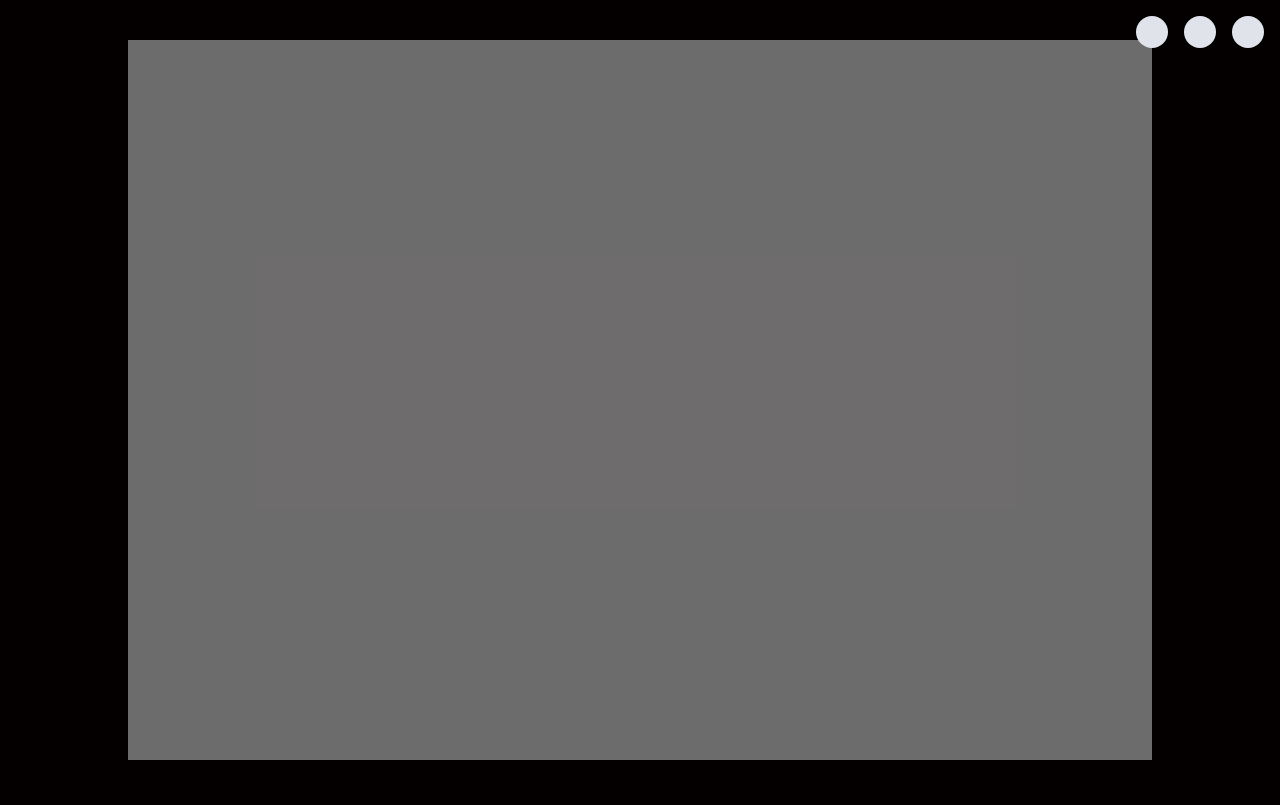
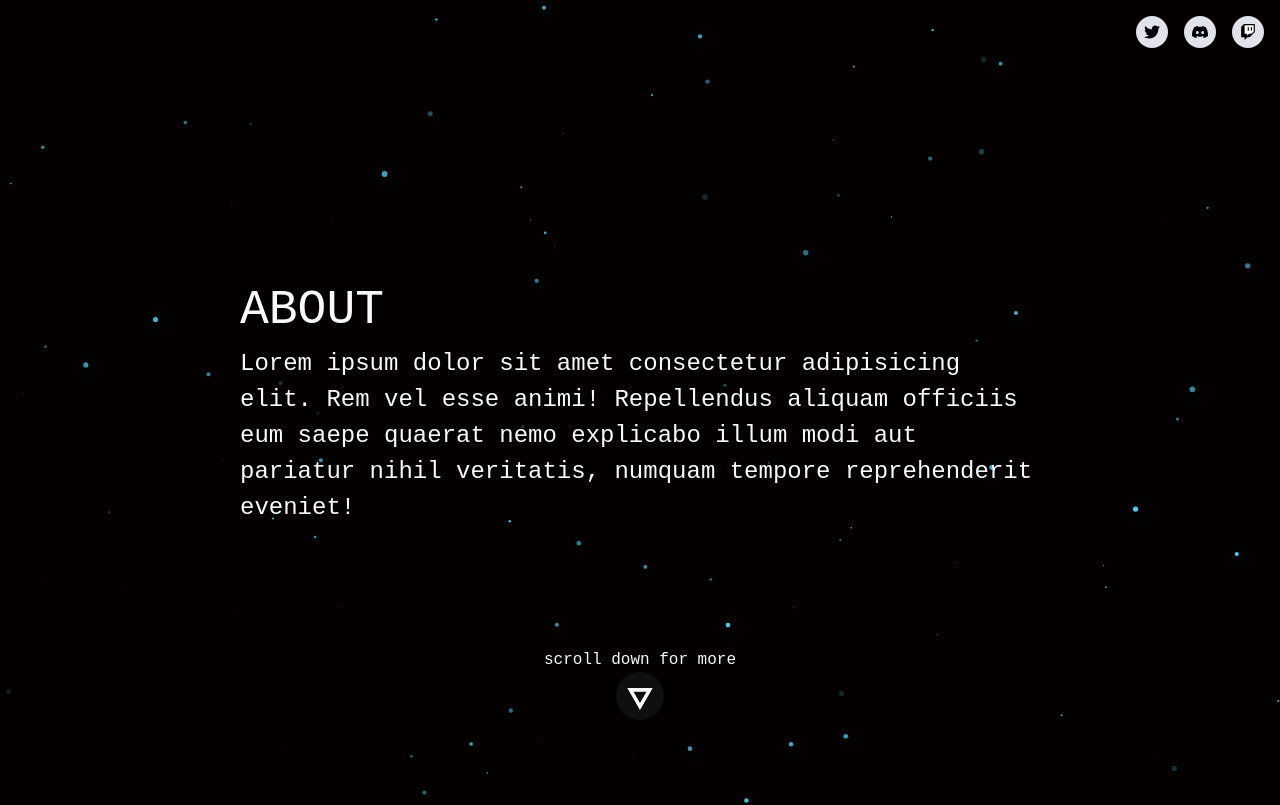
Before and after one commit to Elementals888/riri-web, a website: page pages/portfolio.html in a window 1280 px wide. Shown: the top 805 px of the page. Drawn offline with nearby package versions, Linux system fonts and the light colour scheme; files that its build step writes are made by us from their sources; a web font is replaced by a local one.

Commit message:
fixed merge issues with master

```diff
--- a/pages/portfolio.html
+++ b/pages/portfolio.html
@@ -6,23 +6,69 @@
     <meta http-equiv="X-UA-Compatible" content="IE=edge">
     <meta name="viewport" content="width=device-width, initial-scale=1.0">
     <title>Document</title>
-    <link rel="stylesheet" href="styles/portfolio.css">
-    <script src="scripts/main.js" defer></script>
+    <link rel="preconnect" href="https://fonts.googleapis.com">
+    <link rel="preconnect" href="https://fonts.gstatic.com" crossorigin>
+    <link href="https://fonts.googleapis.com/css2?family=Gruppo&display=swap" rel="stylesheet">
+    <link rel="stylesheet" href="/styles/portfolio.css">
+    <script src="/scripts/main.js" defer></script>
+    <script src="/node_modules/particles.js/particles.js" defer></script>
+    <script src="/scripts/custom-particles.js" defer></script>
 </head>
 
 <body class="bg-board">
- <div class="nav-list flex">
-        <a class="header-link" href=""></a>
-        <a class="header-link" href=""></a>
-        <a class="header-link" href=""></a>
+    <div id="blue-dots"></div>
+    <div class="nav-list flex">
+        <a class="header-link flex justify-center align-center" href=""><svg id="twitter"
+                xmlns="http://www.w3.org/2000/svg" xmlns:xlink="http://www.w3.org/1999/xlink" x="0px" y="0px"
+                viewBox="0 0 248 204">
+                    <path
+                        d="M221.95,51.29c0.15,2.17,0.15,4.34,0.15,6.53c0,66.73-50.8,143.69-143.69,143.69v-0.04
+               C50.97,201.51,24.1,193.65,1,178.83c3.99,0.48,8,0.72,12.02,0.73c22.74,0.02,44.83-7.61,62.72-21.66
+               c-21.61-0.41-40.56-14.5-47.18-35.07c7.57,1.46,15.37,1.16,22.8-0.87C27.8,117.2,10.85,96.5,10.85,72.46c0-0.22,0-0.43,0-0.64
+               c7.02,3.91,14.88,6.08,22.92,6.32C11.58,63.31,4.74,33.79,18.14,10.71c25.64,31.55,63.47,50.73,104.08,52.76
+               c-4.07-17.54,1.49-35.92,14.61-48.25c20.34-19.12,52.33-18.14,71.45,2.19c11.31-2.23,22.15-6.38,32.07-12.26
+               c-3.77,11.69-11.66,21.62-22.2,27.93c10.01-1.18,19.79-3.86,29-7.95C240.37,35.29,231.83,44.14,221.95,51.29z" />
+            </svg></a>
+        <a class="header-link flex justify-center align-center" href="">
+            <svg id="discord" xmlns="http://www.w3.org/2000/svg" viewBox="0 0 127.14 96.36">
+                <path
+                    d="M107.7,8.07A105.15,105.15,0,0,0,81.47,0a72.06,72.06,0,0,0-3.36,6.83A97.68,97.68,0,0,0,49,6.83,72.37,72.37,0,0,0,45.64,0,105.89,105.89,0,0,0,19.39,8.09C2.79,32.65-1.71,56.6.54,80.21h0A105.73,105.73,0,0,0,32.71,96.36,77.7,77.7,0,0,0,39.6,85.25a68.42,68.42,0,0,1-10.85-5.18c.91-.66,1.8-1.34,2.66-2a75.57,75.57,0,0,0,64.32,0c.87.71,1.76,1.39,2.66,2a68.68,68.68,0,0,1-10.87,5.19,77,77,0,0,0,6.89,11.1A105.25,105.25,0,0,0,126.6,80.22h0C129.24,52.84,122.09,29.11,107.7,8.07ZM42.45,65.69C36.18,65.69,31,60,31,53s5-12.74,11.43-12.74S54,46,53.89,53,48.84,65.69,42.45,65.69Zm42.24,0C78.41,65.69,73.25,60,73.25,53s5-12.74,11.44-12.74S96.23,46,96.12,53,91.08,65.69,84.69,65.69Z" />
+            </svg>
+        </a>
+        <a class="header-link flex justify-center align-center" href="">
+            <svg id="twitch" xmlns="http://www.w3.org/2000/svg" xmlns:xlink="http://www.w3.org/1999/xlink"
+	 viewBox="0 0 2400 2800">
+<style type="text/css">
+	.st0{fill:#FFFFFF;}
+</style>
+	<polygon class="st0" points="2200,1300 1800,1700 1400,1700 1050,2050 1050,1700 600,1700 600,200 2200,200 	"/>
+			<path d="M500,0L0,500v1800h600v500l500-500h400l900-900V0H500z M2200,1300l-400,400h-400l-350,350v-350H600V200h1600V1300z"/>
+			<rect x="1700" y="550" width="200" height="600"/>
+			<rect x="1150" y="550" width="200" height="600"/>
+</svg>
+
+        </a>
     </div>
     <section>
-    <div class="wrapper flex align-center justify-center">
-        <div id="about-screen" class="bg-translucent"></div>
-    </div>
+        <div class="wrapper flex align-center justify-center">
+            <div id="about-screen" class="clr-light flex">
+                <h1 class="font-title">ABOUT</h1>
+                <p class="font-body">Lorem ipsum dolor sit amet consectetur adipisicing elit. Rem vel esse animi!
+                    Repellendus aliquam officiis eum saepe quaerat nemo explicabo illum modi aut pariatur nihil
+                    veritatis, numquam tempore reprehenderit eveniet!</p>
+            </div>
+        </div>
+        <div class="scroll-down flex align-center">
+            <p class="font-subtext clr-light">scroll down for more</p>
+            <svg viewBox="0 0 730 730" fill="none" xmlns="http://www.w3.org/2000/svg">
+                <circle id="down-arrow-bg" cx="365" cy="365" r="365" />
+                <path id="pointer-1" d="M512.224 270L365 525L217.776 270L512.224 270Z" stroke-width="50" />
+                <path id="pointer-2" d="M512.224 270L365 525L217.776 270H512.224Z" stroke-width="50" />
+            </svg>
+        </div>
     </section>
     <section>
-        <div class="wrapper">arst</div>
+        <div class="wrapper"></div>
     </section>
     <section>
         <div class="wrapper"></div>
@@ -31,4 +77,5 @@
         <div class="wrapper"></div>
     </section>
 </body>
+
 </html>
--- a/scripts/custom-particles.js
+++ b/scripts/custom-particles.js
@@ -2,14 +2,14 @@ if (window.innerWidth > 1080) {
     particlesJS("blue-dots", {
         "particles": {
           "number": {
-                "value": 60,
+            "value": 80,
             "density": {
               "enable": true,
               "value_area": 800
             }
           },
           "color": {
-                "value": "#00f2ff"
+            "value": "#54cbed"
           },
           "shape": {
             "type": "circle",
@@ -31,9 +31,9 @@ if (window.innerWidth > 1080) {
             "random": true,
             "anim": {
               "enable": true,
-                    "speed": 1,
+              "speed": 2,
               "opacity_min": 0.1,
-                    "sync": true
+              "sync": false
             }
           },
           "size": {
@@ -72,11 +72,11 @@ if (window.innerWidth > 1080) {
           "detect_on": "canvas",
           "events": {
             "onhover": {
-                    "enable": true,
+              "enable": false,
               "mode": "repulse"
             },
             "onclick": {
-                    "enable": true,
+              "enable": false,
               "mode": "push"
             },
             "resize": true
--- a/styles/portfolio.css
+++ b/styles/portfolio.css
@@ -239,12 +239,21 @@ button {
 
 /* color styling */
 .clr-light {
-    color: var(--clr-base-9000);
+    color: var(--clr-base-900);
 }
 
 .clr-accent {
     color: var(--clr-accent-200);
 }
+
+/* general UX elements */
+
+.scroll-down {
+    position: absolute;
+    bottom: 10%;
+    flex-direction: column;
+}
+
 
 /* ----------------- */
 /*  Custom  elements */
@@ -254,11 +263,11 @@ body {
 }
 
 section{
+    position: relative;
     height: 100vh;
     display: flex;
     justify-content: center;
     align-items: center;
-
 }
 .wrapper {
     width: 100%;
@@ -284,9 +293,27 @@ section{
 }
 
 #about-screen {
-    height: 90vh;
-    width: 80%;
+    flex-direction: column;
+
+    height: fit-content;
+    max-width: 50rem;
+    margin-inline: 2rem;
 }
+#about-screen > h1{
+    position: relative;
+}
+
+
+
+#blue-dots {
+    z-index: -1;
+    position: absolute;
+    top: 0;
+    left: 0;
+    bottom: 0;
+    right: 0;
+    filter: drop-shadow(0.2rem 0.2rem 10px var(--clr-accent-250));
+  }
 /* ----------------- */
 /*   Media Queries   */
 /* ----------------- */
@@ -298,6 +325,50 @@ section{
     }
 
 }
+/* ----------------- */
+/*   Svg             */
+/* ----------------- */
+#twitter {
+    width: 1rem;
+    height: 1rem;
+}
+#discord {
+    width: 1rem;
+    height: 1rem;
+}
+#twitch {
+    width: 1rem;
+    height: 1rem;
+}
 
 
+/* ----------------- */
+/*   Svg animations  */
+/* ----------------- */
+
+svg {
+    width: 3rem;
+    height: 3rem;
+}
+
+svg #down-arrow-bg {
+    fill: var(--clr-base-200);
+}
+
+svg #pointer-1 {
+    stroke: var(--clr-base-900);
+}
+svg #pointer-2 {
+    stroke: var(--clr-base-900);
+}
+
+svg:hover > #pointer-1 {
+    transform: translateY(10%);
+    transition: 1s;
+}
+svg:hover > #pointer-2 {
+    transform: translateY(-10%);
+    transition: 1s;
+}
+
 /* *{outline: 0.0625rem solid red;} */
```
Also changed, not shown: README.md (deleted). Lines whose indentation alone changed are shown as unchanged.
